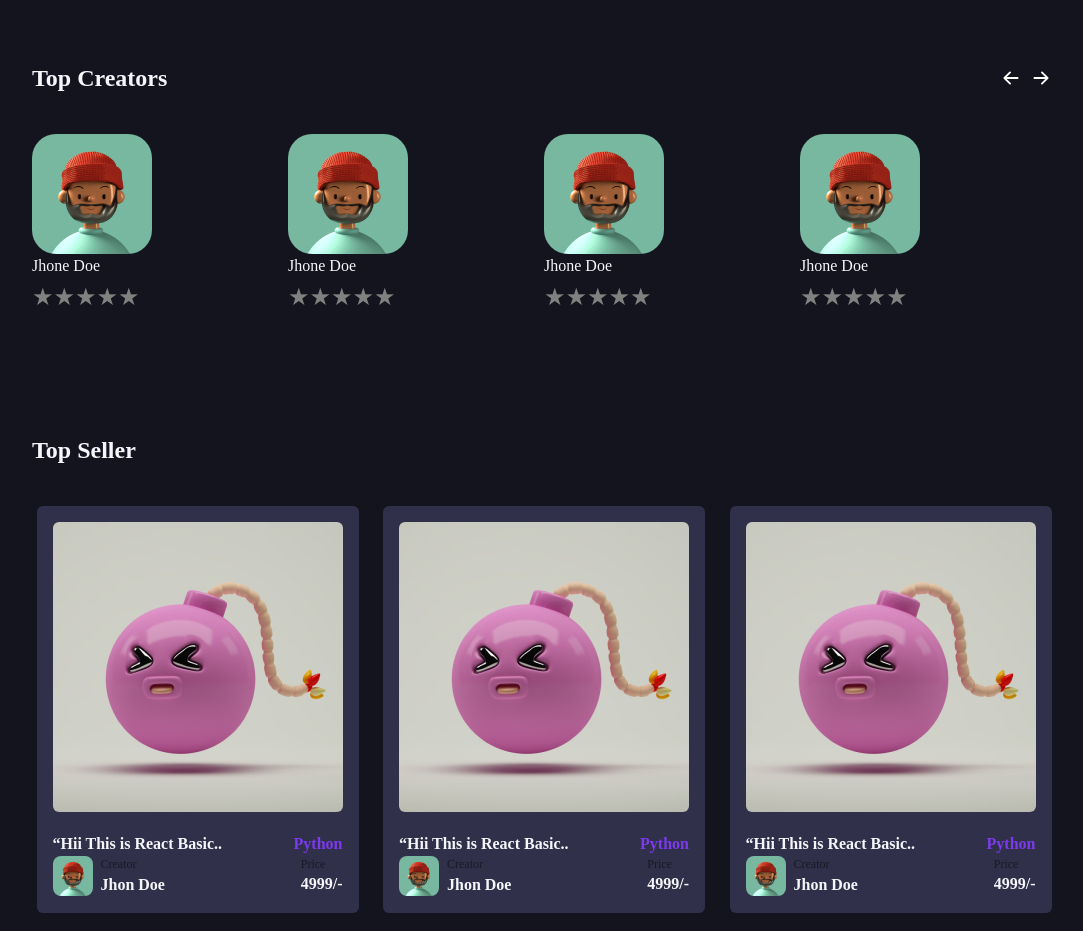
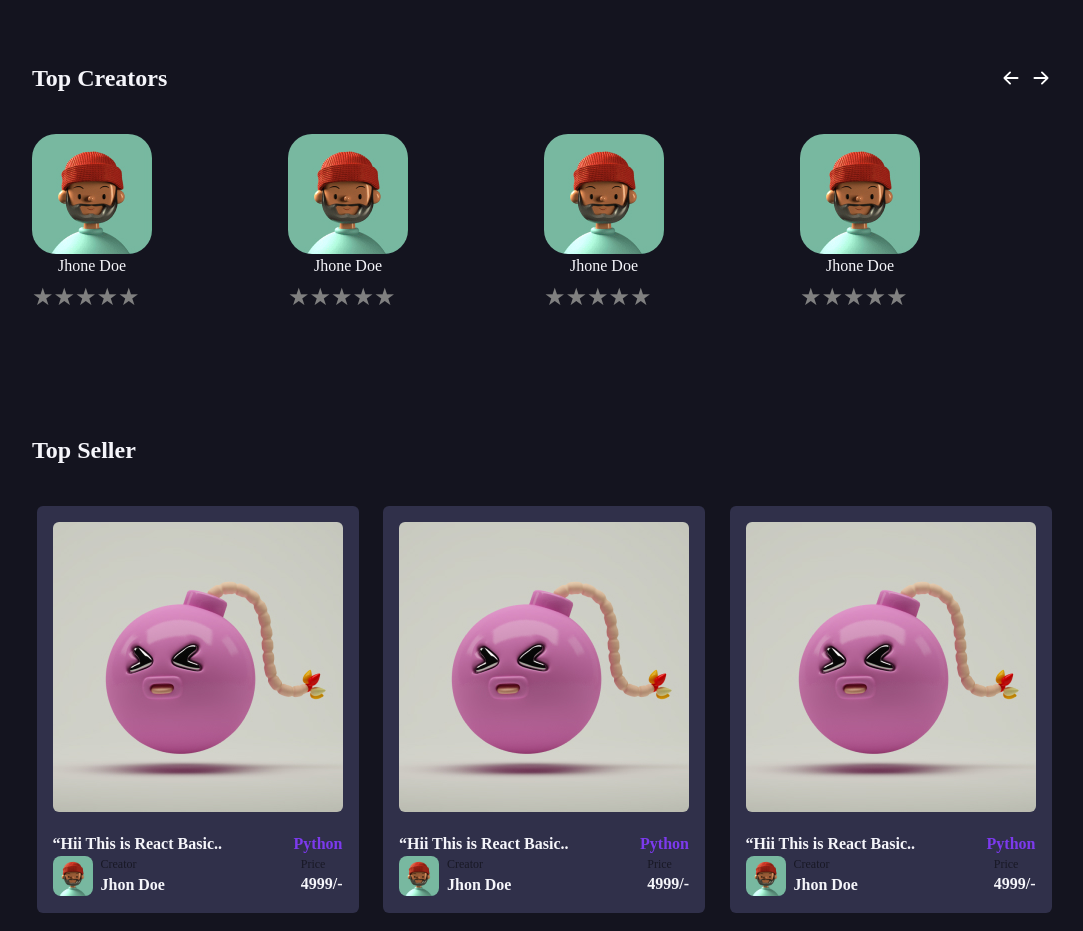
Before and after one commit to Centum-World-NFT/centum-world-NFT, a React (Vite) app: page / in a window 1280 px wide. Shown: the part 1740-2671 px from the top of the page, without its empty margins (96-1179 px from the left). Built offline with nearby package versions, Linux system fonts and the light colour scheme.

Commit message:
creator section theme changed

```diff
--- a/src/components/TopCreators.jsx
+++ b/src/components/TopCreators.jsx
@@ -5,8 +5,10 @@ import "swiper/css/pagination";
 import { FreeMode, Pagination, Autoplay } from "swiper/modules";
 import creatorAV from "../assets/img/creatorAV.jpg";
 import ReactStars from "react-rating-stars-component";
+import { useSelector } from "react-redux";
 
 const TopCreators = () => {
+  const lightmode = useSelector((state) => state.theme.lightTheme);
   const breakpoints = {
     320: {
       slidesPerView: 2,
@@ -22,10 +24,18 @@ const TopCreators = () => {
     },
   };
   return (
-    <div className="w-full bg-vulcan-950 pt-20 pb-20">
+    <div
+      className={`w-full ${
+        lightmode ? `bg-vulcan-50` : `bg-vulcan-950`
+      }  pt-20 pb-20`}
+    >
       <div className="w-4/5 m-auto ">
         <div className="flex items-center justify-between">
-          <p className="text-vulcan-50 font-Poppins text-2xl font-bold">
+          <p
+            className={`${
+              lightmode ? `text-vulcan-950` : `text-vulcan-50`
+            }  font-Poppins text-2xl font-bold`}
+          >
             Top Creators
           </p>
           <div className="flex items-center">
@@ -33,7 +43,7 @@ const TopCreators = () => {
               xmlns="http://www.w3.org/2000/svg"
               width="30"
               height="30"
-              fill="#fff"
+              fill={lightmode ? `#000` : `#fff`}
               className="bi bi-arrow-left-short"
               viewBox="0 0 16 16"
             >
@@ -46,7 +56,7 @@ const TopCreators = () => {
               xmlns="http://www.w3.org/2000/svg"
               width="30"
               height="30"
-              fill="#fff"
+              fill={lightmode ? `#000` : `#fff`}
               className="bi bi-arrow-right-short"
               viewBox="0 0 16 16"
             >
@@ -72,10 +82,14 @@ const TopCreators = () => {
             {[1, 2, 3, 4, 5, 6, 7, 8, 9].map((index) => (
               <>
                 <SwiperSlide key={index}>
-                  <div className="md:flex-row flex-col items-start gap-2 w-max">
+                  <div className="md:flex-row flex-col items-center gap-2 w-max">
                     <img src={creatorAV} alt="" className="rounded-3xl" />
                     <div>
-                      <p className="font-Poppins text-vulcan-50 font-medium">
+                      <p
+                        className={`font-Poppins ${
+                          lightmode ? `text-vulcan-950` : `text-vulcan-50`
+                        }  font-medium text-center`}
+                      >
                         Jhone Doe
                       </p>
                       <ReactStars
```
